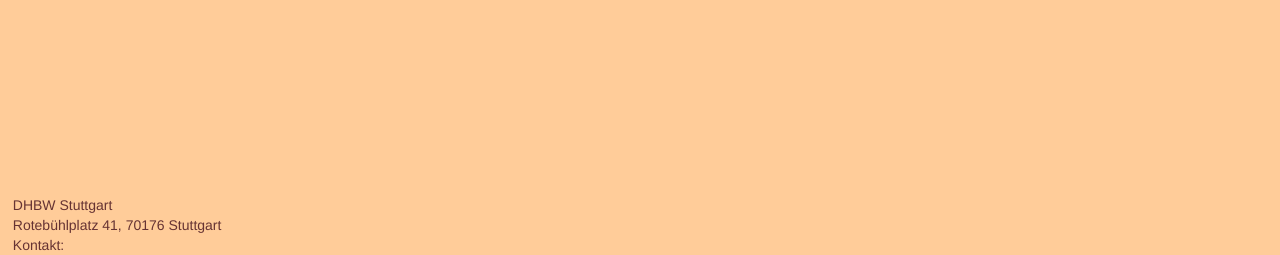
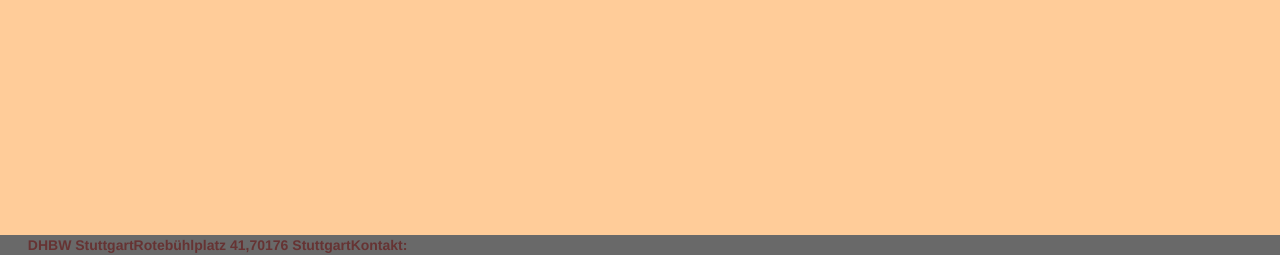
Before and after one commit to Davidmuecke/DigitalesMuseum, a PHP site: page /footer.php in a window 1280 px wide. Shown: the part 545-800 px from the top of the page. Run offline with PHP 8.4, Linux system fonts and the light colour scheme.

Commit message:
Footer Noch to do: Abstände und farbe der mail in hell!!!

```diff
--- a/css/style.css
+++ b/css/style.css
@@ -641,3 +641,10 @@ footer{
     width: 60%;
 }
 /* Ende Literatur Ort */
+
+
+/* Mailadresse Fußzeile */
+#mail_adresse{
+    color: #FFCC99;
+}
+/* Ende Mailadresse Fußzeile */
--- a/footer.php
+++ b/footer.php
@@ -8,15 +8,22 @@
 ?>
 <link rel="stylesheet" href="css/bootstrap-3.3.7-dist/css/bootstrap.min.css">
 <link rel="stylesheet" href="css/style.css">
-<footer class="footer navbar-fixed-bottom">
-    <div id="kontakt">
-        DHBW Stuttgart <br>
-        Rotebühlplatz 41,
-        70176 Stuttgart <br>
-        Kontakt:
+<footer class="footer navbar-inverse navbar-fixed-bottom">
+    <div class="container-fluid">
+        <div class="collapse navbar-collapse navHeaderCollapse">
+            <div id="kontakt">
+                <ul class="nav navbar-nav">
+                    <li><b>DHBW Stuttgart  </b></li>
+                    <li><b>Rotebühlplatz 41,  </b></li>
+                    <li><b>70176 Stuttgart  </b></li>
+                    <li><b>Kontakt:</b></li>
+                </ul>
+            </div>
+        </div>
     </div>
 </footer>
-<div>
+<div id="mail_adresse">
+    <b>
     <script type="application/javascript" >
         function mail() {
             var  username = "digitales-museum";
@@ -27,4 +34,5 @@
             document.getElementById("kontakt").appendChild(mail);
         }
     </script>
+    </b>
 </div>
```
